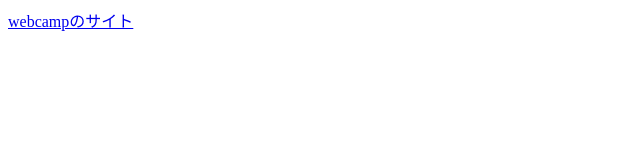
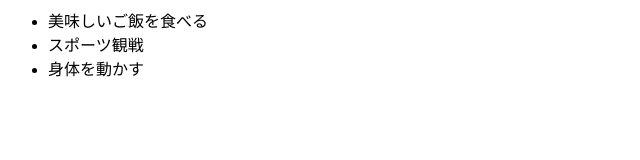
Before and after one commit to Atsuya022/practice, a plain HTML site: page index.html in a window 1280 px wide. Shown: the whole page, without its empty margins (0-640 px from the left). Drawn offline with Linux system fonts and the light colour scheme.

Commit message:
[Update] ul,liタグ

```diff
--- a/index.html
+++ b/index.html
@@ -1 +1,5 @@
-<a href="https://web-camp.io/">webcampのサイト</a>
+<ul>
+  <li>美味しいご飯を食べる</li>
+  <li>スポーツ観戦</li>
+  <li>身体を動かす</li>
+</ul>
```
